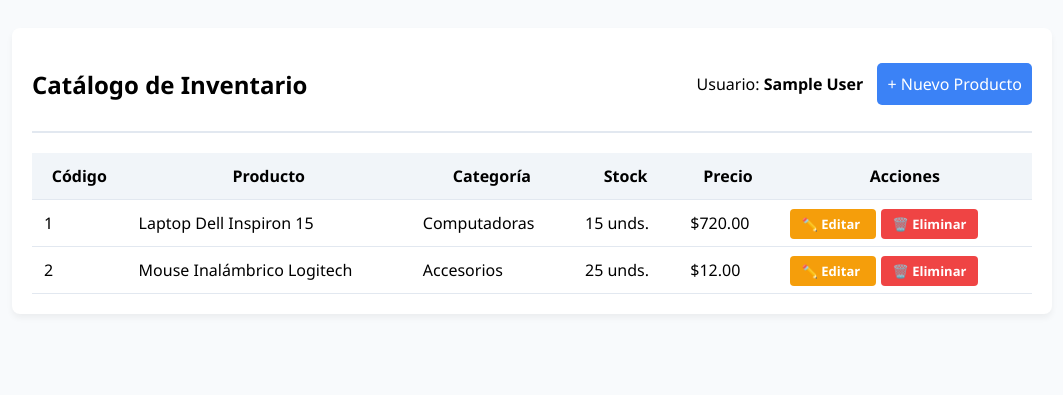
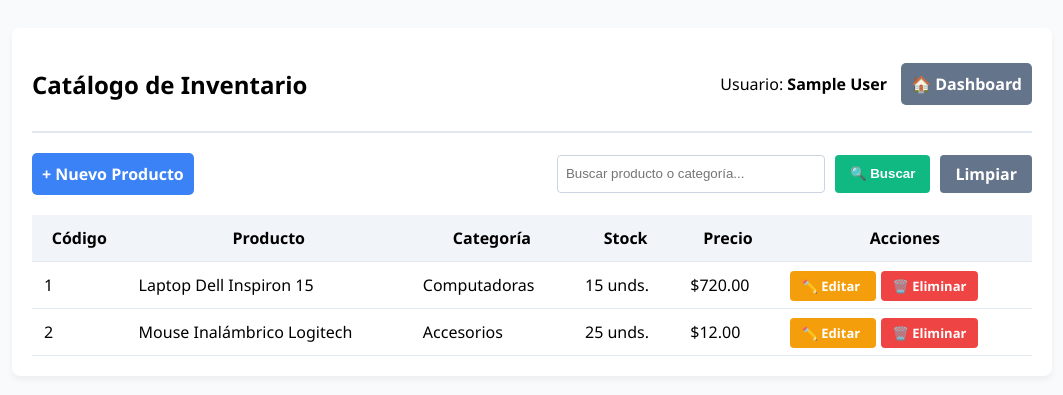
Before and after one commit to ogaldamez738-wq/htdocs, a PHP site: page /sistema_inventario_ventas/3DS/sistema_inventario_ventas/inventario.php in a window 1280 px wide. Shown: the top 395 px of the page, without its empty margins (108-1171 px from the left). Run offline with PHP 8.4, Linux system fonts and the light colour scheme; the visitor is signed in with stand-in values (Sample User, id 1); data comes from the database, SQL or seed files in the repository.

Commit message:
Cierre de Modulo: Agregado buscador en tiempo real usando LIKE y GET

```diff
--- a/sistema_inventario_ventas/3DS/sistema_inventario_ventas/inventario.php
+++ b/sistema_inventario_ventas/3DS/sistema_inventario_ventas/inventario.php
@@ -8,12 +8,35 @@ if (!isset($_SESSION['user_id'])) {
 
 require_once 'conexion.php';
 
-$sql = "SELECT p.id, p.nombre_producto, c.nombre_categoria, p.stock, p.precio
-        FROM productos p
-        INNER JOIN categorias c ON p.categoria_id = c.id
-        ORDER BY p.id ASC";
+// 1. Verificamos si el usuario envió un término en la barra de búsqueda
+$busqueda = isset($_GET['buscar']) ? trim($_GET['buscar']) : '';
 
-$resultado = $conn->query($sql);
+if ($busqueda != '') {
+    // 2. Consulta con filtro LIKE para nombre de producto o categoría usando Sentencias Preparadas
+    $sql = "SELECT p.id, p.nombre_producto, c.nombre_categoria, p.stock, p.precio
+            FROM productos p
+            INNER JOIN categorias c ON p.categoria_id = c.id
+            WHERE p.nombre_producto LIKE ? OR c.nombre_categoria LIKE ?
+            ORDER BY p.id ASC";
+
+    $stmt = $conn->prepare($sql);
+
+    // Concatenamos los comodines % al texto enviado por el usuario
+    $param_busqueda = "%" . $busqueda . "%";
+
+    // Vinculamos el parámetro dos veces (para nombre y para categoría)
+    $stmt->bind_param("ss", $param_busqueda, $param_busqueda);
+    $stmt->execute();
+    $resultado = $stmt->get_result();
+    $stmt->close();
+} else {
+    // 3. Consulta general sin filtro para mostrar todo el inventario
+    $sql = "SELECT p.id, p.nombre_producto, c.nombre_categoria, p.stock, p.precio
+            FROM productos p
+            INNER JOIN categorias c ON p.categoria_id = c.id
+            ORDER BY p.id ASC";
+    $resultado = $conn->query($sql);
+}
 ?>
 
 <!DOCTYPE html>
@@ -121,14 +144,29 @@ th{
 <div>
 
 Usuario:
-<strong><?php echo $_SESSION['nombre']; ?></strong>
+<strong><?php echo htmlspecialchars($_SESSION['nombre']); ?></strong>
 
-<a href="nuevo_producto.php"
-style="background:#3b82f6;color:white;padding:10px;text-decoration:none;border-radius:5px;margin-left:10px;">
-+ Nuevo Producto
+<a href="dashboard.php" style="background:#64748b;color:white;padding:10px;text-decoration:none;border-radius:5px;margin-left:10px;font-weight:bold;">
+🏠 Dashboard
 </a>
 
 </div>
+
+</div>
+
+<!-- Barra de Controles: Botón Nuevo + Formulario de Búsqueda -->
+<div style="margin-bottom: 20px; display: flex; justify-content: space-between; align-items: center;">
+
+<a href="nuevo_producto.php" style="background: #3b82f6; color: white; padding: 10px; text-decoration: none; border-radius: 5px; font-weight: bold;">+ Nuevo Producto</a>
+
+<!-- Formulario de Búsqueda (Método GET) -->
+<form method="GET" style="display: flex; gap: 10px;">
+    <input type="text" name="buscar" placeholder="Buscar producto o categoría..."
+           value="<?php echo isset($_GET['buscar']) ? htmlspecialchars($_GET['buscar']) : ''; ?>"
+           style="padding: 8px; border: 1px solid #cbd5e1; border-radius: 4px; width: 250px;">
+    <button type="submit" style="background: #10b981; color: white; border: none; padding: 8px 15px; border-radius: 4px; cursor: pointer; font-weight: bold;">🔍 Buscar</button>
+    <a href="inventario.php" style="background: #64748b; color: white; padding: 8px 15px; text-decoration: none; border-radius: 4px; font-weight: bold;">Limpiar</a>
+</form>
 
 </div>
 
@@ -168,11 +206,11 @@ if($resultado->num_rows > 0){
 </td>
 
 <td>
-<?php echo $fila['nombre_producto']; ?>
+<?php echo htmlspecialchars($fila['nombre_producto']); ?>
 </td>
 
 <td>
-<?php echo $fila['nombre_categoria']; ?>
+<?php echo htmlspecialchars($fila['nombre_categoria']); ?>
 </td>
 
 <td class="<?php echo $claseStock; ?>">
@@ -193,7 +231,7 @@ $<?php echo number_format($fila['precio'],2); ?>
 <!-- BOTÓN ELIMINAR -->
 <a href="eliminar_producto.php?id=<?php echo $fila['id']; ?>"
 class="btn-eliminar"
-onclick="return confirm('¿Estás seguro de eliminar el producto: <?php echo $fila['nombre_producto']; ?>?');">
+onclick="return confirm('¿Estás seguro de eliminar el producto: <?php echo htmlspecialchars($fila['nombre_producto']); ?>?');">
 🗑️ Eliminar
 </a>
 
@@ -212,7 +250,7 @@ onclick="return confirm('¿Estás seguro de eliminar el producto: <?php echo $fi
 <tr>
 
 <td colspan="6" style="text-align:center;">
-No hay productos registrados.
+No se encontraron productos coincidentes.
 </td>
 
 </tr>
```
